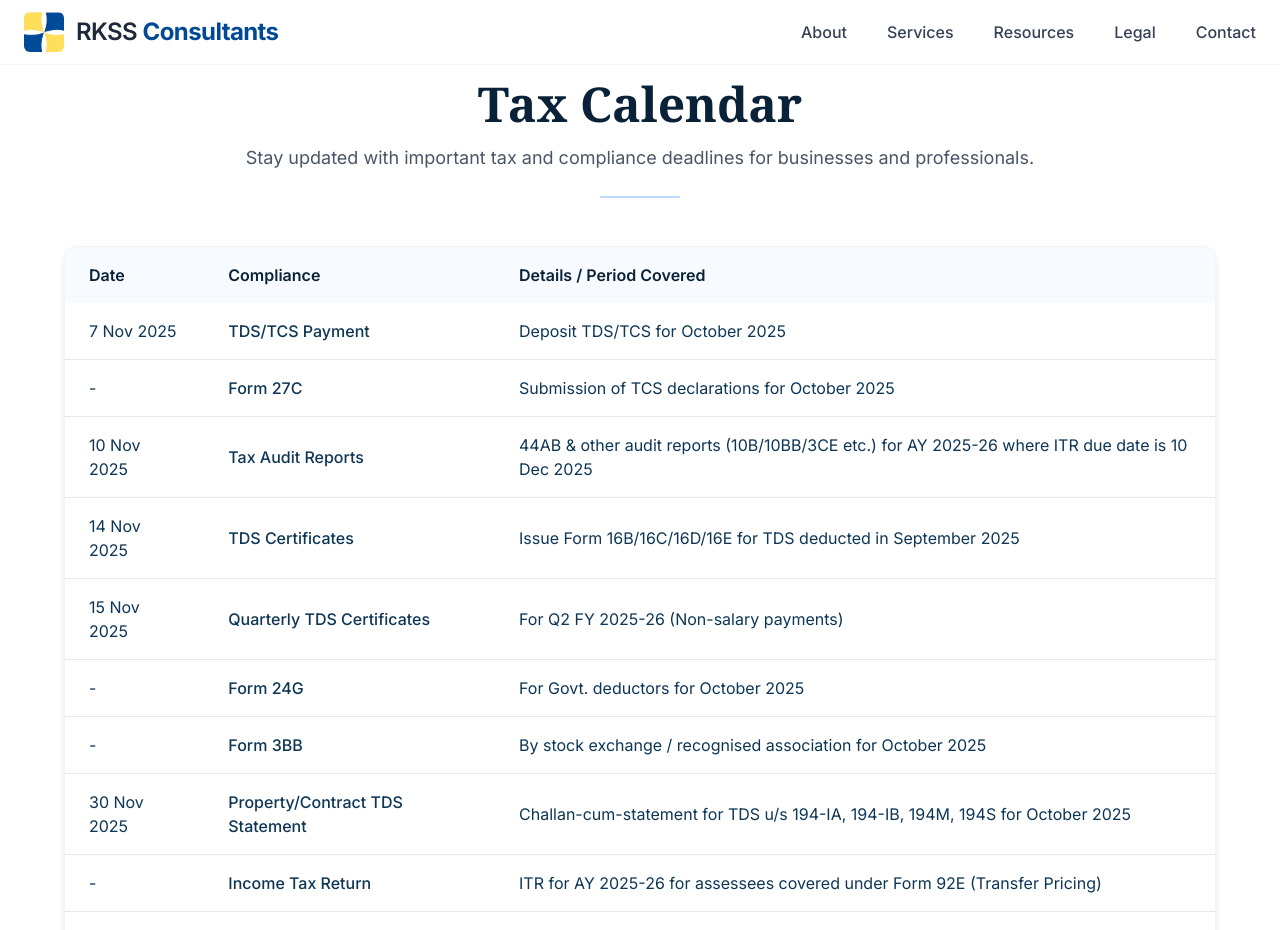
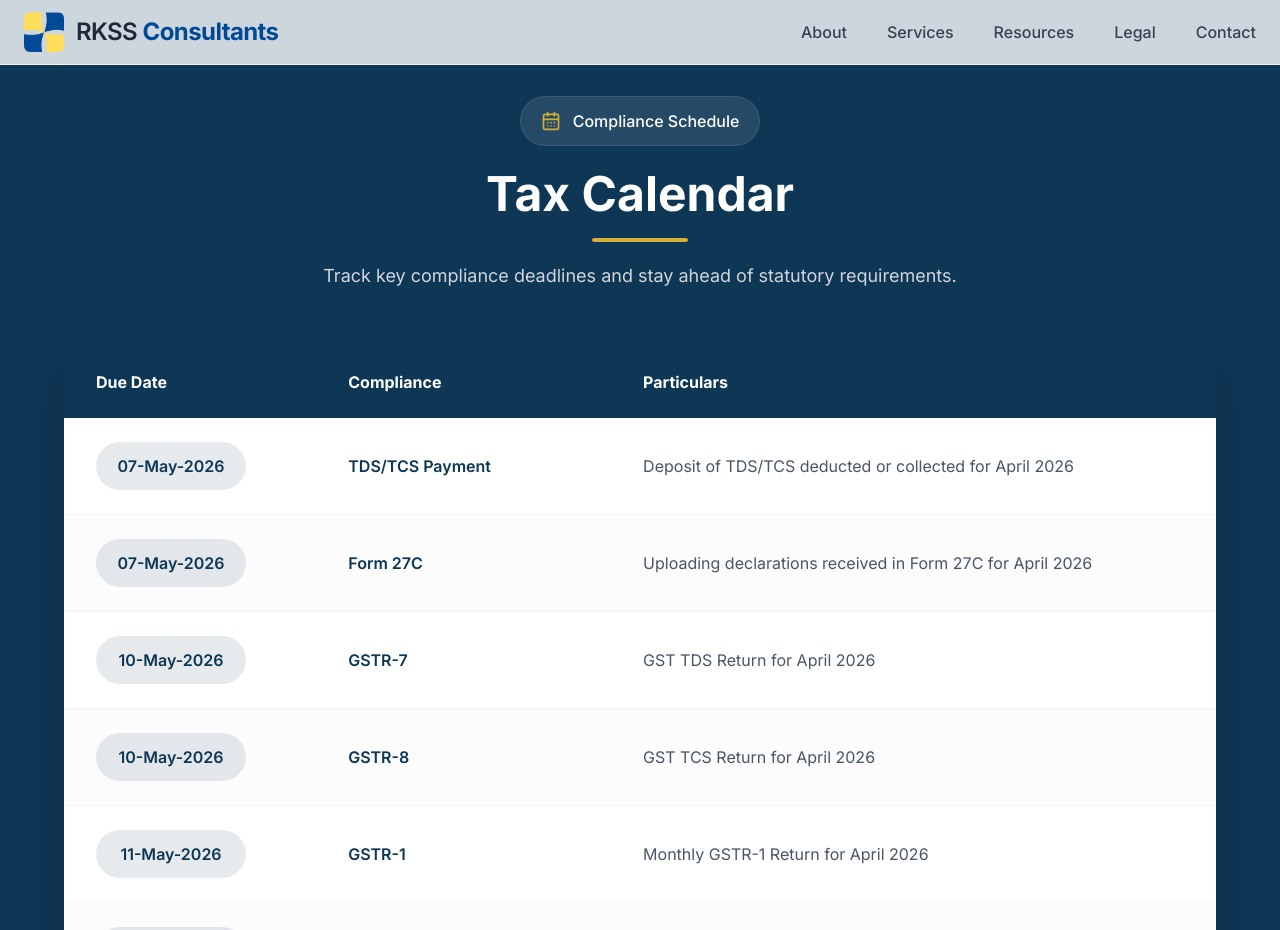
Before and after one commit to rohankumar390/rkss-portfolio, a Next.js app: page /resources/tax-calendar in a window 1280 px wide. Shown: the top 930 px of the page. Built offline with nearby package versions, Linux system fonts and the light colour scheme.

Commit message:
adding calendar

```diff
--- a/src/app/resources/tax-calendar/page.tsx
+++ b/src/app/resources/tax-calendar/page.tsx
@@ -1,3 +1,5 @@
+import { CalendarDays } from "lucide-react";
+
 export const metadata = {
   title: "Tax Calendar | RKSS Consultants",
   description:
@@ -7,85 +9,135 @@ export const metadata = {
 export default function TaxCalendar() {
   const calendar = [
     {
-      date: "7 Nov 2025",
+      date: "07-May-2026",
       compliance: "TDS/TCS Payment",
-      details: "Deposit TDS/TCS for October 2025",
+      details: "Deposit of TDS/TCS deducted or collected for April 2026",
     },
     {
-      date: "",
+      date: "07-May-2026",
       compliance: "Form 27C",
-      details: "Submission of TCS declarations for October 2025",
+      details: "Uploading declarations received in Form 27C for April 2026",
     },
     {
-      date: "10 Nov 2025",
-      compliance: "Tax Audit Reports",
-      details:
-        "44AB & other audit reports (10B/10BB/3CE etc.) for AY 2025-26 where ITR due date is 10 Dec 2025",
+      date: "10-May-2026",
+      compliance: "GSTR-7",
+      details: "GST TDS Return for April 2026",
     },
     {
-      date: "14 Nov 2025",
-      compliance: "TDS Certificates",
-      details: "Issue Form 16B/16C/16D/16E for TDS deducted in September 2025",
+      date: "10-May-2026",
+      compliance: "GSTR-8",
+      details: "GST TCS Return for April 2026",
     },
     {
-      date: "15 Nov 2025",
-      compliance: "Quarterly TDS Certificates",
-      details: "For Q2 FY 2025-26 (Non-salary payments)",
+      date: "11-May-2026",
+      compliance: "GSTR-1",
+      details: "Monthly GSTR-1 Return for April 2026",
     },
     {
-      date: "",
-      compliance: "Form 24G",
-      details: "For Govt. deductors for October 2025",
+      date: "13-May-2026",
+      compliance: "GSTR-5",
+      details: "Return for Non-Resident Taxable Person",
     },
     {
-      date: "",
-      compliance: "Form 3BB",
-      details: "By stock exchange / recognised association for October 2025",
+      date: "13-May-2026",
+      compliance: "GSTR-6",
+      details: "Return for Input Service Distributor (ISD)",
     },
     {
-      date: "30 Nov 2025",
-      compliance: "Property/Contract TDS Statement",
-      details:
-        "Challan-cum-statement for TDS u/s 194-IA, 194-IB, 194M, 194S for October 2025",
+      date: "13-May-2026",
+      compliance: "IFF (Optional)",
+      details: "Invoice Furnishing Facility for QRMP taxpayers",
     },
     {
-      date: "",
-      compliance: "Income Tax Return",
-      details:
-        "ITR for AY 2025-26 for assessees covered under Form 92E (Transfer Pricing)",
+      date: "15-May-2026",
+      compliance: "PF Contribution",
+      details: "EPF payment for April 2026",
     },
     {
-      date: "",
-      compliance: "Form 3CEAA",
-      details:
-        "Master File submission for eligible international group entities",
+      date: "15-May-2026",
+      compliance: "ESIC Contribution",
+      details: "ESIC payment for April 2026",
+    },
+    {
+      date: "15-May-2026",
+      compliance: "Form 27EQ",
+      details: "Quarterly TCS Return for Q4 FY 2025–26",
+    },
+    {
+      date: "15-May-2026",
+      compliance: "TDS Certificates",
+      details: "Issue of Form 16B / 16C / 16D for March 2026 deductions",
+    },
+    {
+      date: "20-May-2026",
+      compliance: "GSTR-3B",
+      details: "Monthly GST Return for April 2026",
+    },
+    {
+      date: "20-May-2026",
+      compliance: "GSTR-5A",
+      details: "Return for OIDAR service providers",
+    },
+    {
+      date: "25-May-2026",
+      compliance: "PMT-06",
+      details: "GST payment under QRMP Scheme for April 2026",
+    },
+    {
+      date: "30-May-2026",
+      compliance: "Challan-cum-Statement",
+      details: "Filing under Sections 194-IA, 194-IB, 194M & 194S",
+    },
+    {
+      date: "31-May-2026",
+      compliance: "TDS Return",
+      details: "Quarterly TDS Returns – Forms 24Q, 26Q & 27Q",
+    },
+    {
+      date: "31-May-2026",
+      compliance: "Form 61A",
+      details: "Statement of Financial Transactions (where applicable)",
+    },
+    {
+      date: "31-May-2026",
+      compliance: "ITC-03",
+      details: "ITC reversal for persons opting for composition scheme",
     },
   ];
 
   return (
-    <section className="py-20 px-6 md:px-16 bg-white text-[#0E3655]">
+    <section className="bg-[#0E3655] py-24 px-6 md:px-16">
       {/* Header */}
-      <div className="max-w-5xl mx-auto text-center mb-12">
-        <h1 className="text-3xl md:text-5xl font-bold text-[#0A2238] font-serif">
+      <div className="max-w-6xl mx-auto text-center mb-14">
+        <div className="inline-flex items-center gap-3 bg-white/10 backdrop-blur-sm px-5 py-3 rounded-full border border-white/10 mb-6">
+          <CalendarDays className="w-5 h-5 text-[#D4AF37]" />
+          <span className="text-white font-medium">Compliance Schedule</span>
+        </div>
+
+        <h1 className="text-white text-4xl md:text-5xl font-bold">
           Tax Calendar
         </h1>
-        <p className="text-lg mt-4 text-gray-600">
-          Stay updated with important tax and compliance deadlines for
-          businesses and professionals.
+
+        <div className="w-24 h-1 bg-[#D4AF37] mx-auto mt-5 rounded-full"></div>
+
+        <p className="text-gray-300 mt-5 text-lg max-w-2xl mx-auto">
+          Track key compliance deadlines and stay ahead of statutory
+          requirements.
         </p>
-        <div className="h-[2px] w-20 bg-blue-200 mx-auto mt-6 rounded-full" />
       </div>
 
-      {/* DESKTOP TABLE */}
-      <div className="hidden md:block max-w-6xl mx-auto bg-white shadow-md rounded-xl border border-gray-100 overflow-hidden">
-        <table className="w-full border-collapse">
-          <thead className="bg-blue-50/50 text-[#0A2238]">
+      {/* Main Card */}
+      <div className="bg-white shadow-[0_20px_60px_rgba(0,0,0,0.15)] overflow-hidden max-w-7xl mx-auto">
+        {/* Desktop */}
+        <div className="hidden md:block overflow-x-auto max-h-[800px]">
+          <table className="w-full">
+            <thead className="bg-[#0E3655] text-white sticky top-0">
               <tr>
-              <th className="py-4 px-6 text-left font-semibold">Date</th>
-              <th className="py-4 px-6 text-left font-semibold">Compliance</th>
-              <th className="py-4 px-6 text-left font-semibold">
-                Details / Period Covered
-              </th>
+                <th className="py-6 px-8 text-left">Due Date</th>
+
+                <th className="py-6 px-8 text-left">Compliance</th>
+
+                <th className="py-6 px-8 text-left">Particulars</th>
               </tr>
             </thead>
 
@@ -93,33 +145,61 @@ export default function TaxCalendar() {
               {calendar.map((row, i) => (
                 <tr
                   key={i}
-                className="border-b border-gray-200 hover:bg-blue-50/40 transition"
+                  className={`
+                    border-b border-gray-100
+                    hover:bg-[#F8FAFC]
+                    transition-all duration-300
+                    ${i % 2 === 0 ? "bg-white" : "bg-gray-50/50"}
+                  `}
                 >
-                <td className="py-4 px-6">{row.date || "-"}</td>
-                <td className="py-4 px-6 font-medium">{row.compliance}</td>
-                <td className="py-4 px-6">{row.details}</td>
+                  <td className="py-6 px-8">
+                    <div className="inline-flex items-center justify-center min-w-[150px] h-12 rounded-full bg-[#0E3655]/10 text-[#0E3655] font-semibold">
+                      {row.date}
+                    </div>
+                  </td>
+
+                  <td className="py-6 px-8">
+                    <span className="font-semibold text-[#0E3655]">
+                      {row.compliance}
+                    </span>
+                  </td>
+
+                  <td className="py-6 px-8 text-gray-600 leading-8">
+                    {row.details}
+                  </td>
                 </tr>
               ))}
             </tbody>
           </table>
         </div>
 
-      {/* MOBILE CARDS */}
-      <div className="md:hidden max-w-xl mx-auto space-y-6 mt-6">
+        {/* Mobile */}
+        <div className="md:hidden p-6 space-y-5">
           {calendar.map((row, i) => (
             <div
               key={i}
-            className="bg-white border border-gray-200 shadow-sm rounded-lg p-4"
+              className="
+                rounded-3xl
+                p-6
+                border
+                border-gray-100
+                shadow-md
+                hover:shadow-xl
+                transition-all
+              "
             >
-            <p className="text-sm text-gray-500">📅 {row.date || "-"}</p>
+              <div className="inline-flex items-center px-4 py-2 rounded-full bg-[#0E3655]/10 text-[#0E3655] font-semibold">
+                📅 {row.date}
+              </div>
 
-            <p className="text-lg font-semibold text-[#0A2238] mt-1">
+              <h3 className="text-[#0E3655] text-lg font-bold mt-5">
                 {row.compliance}
-            </p>
+              </h3>
 
-            <p className="text-gray-700 mt-2 leading-relaxed">{row.details}</p>
+              <p className="text-gray-600 mt-3 leading-7">{row.details}</p>
             </div>
           ))}
+        </div>
       </div>
     </section>
   );
```
Lines whose indentation alone changed are shown as unchanged.
